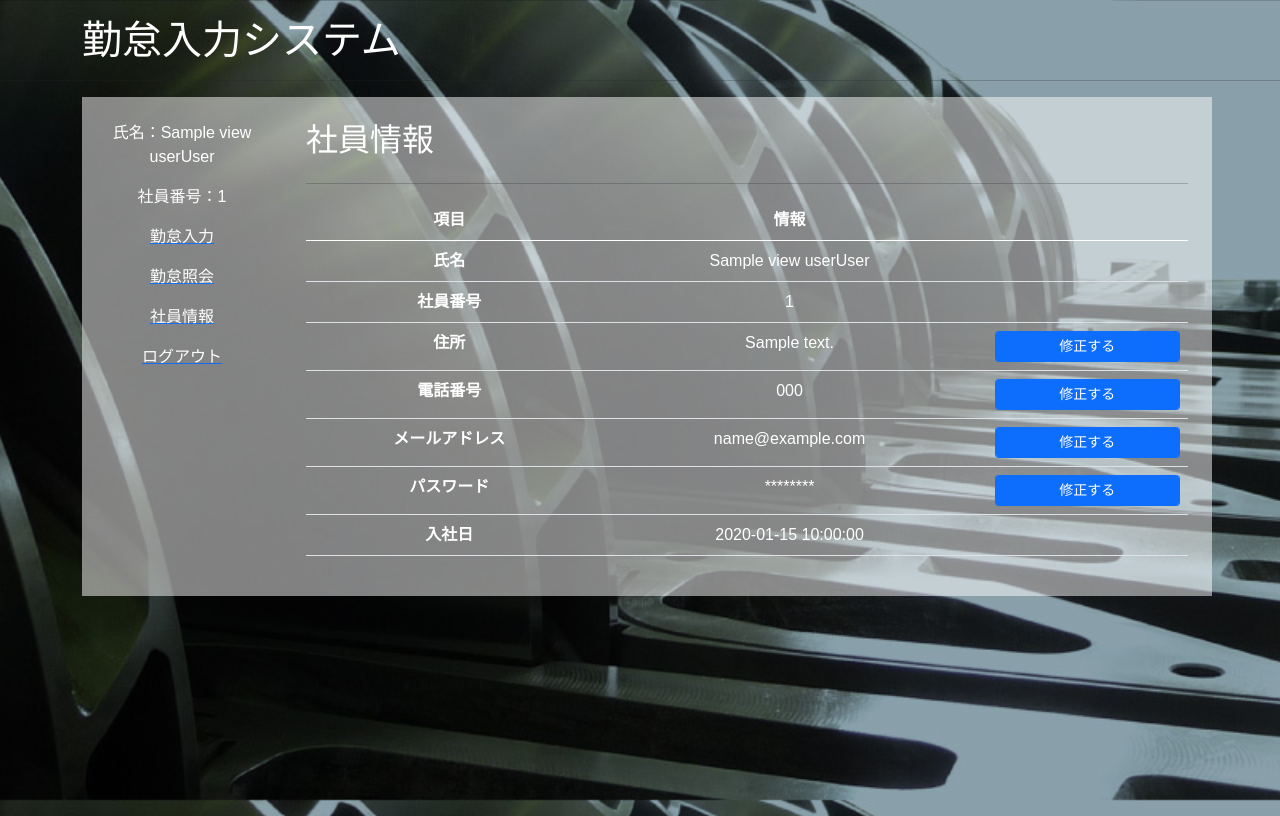
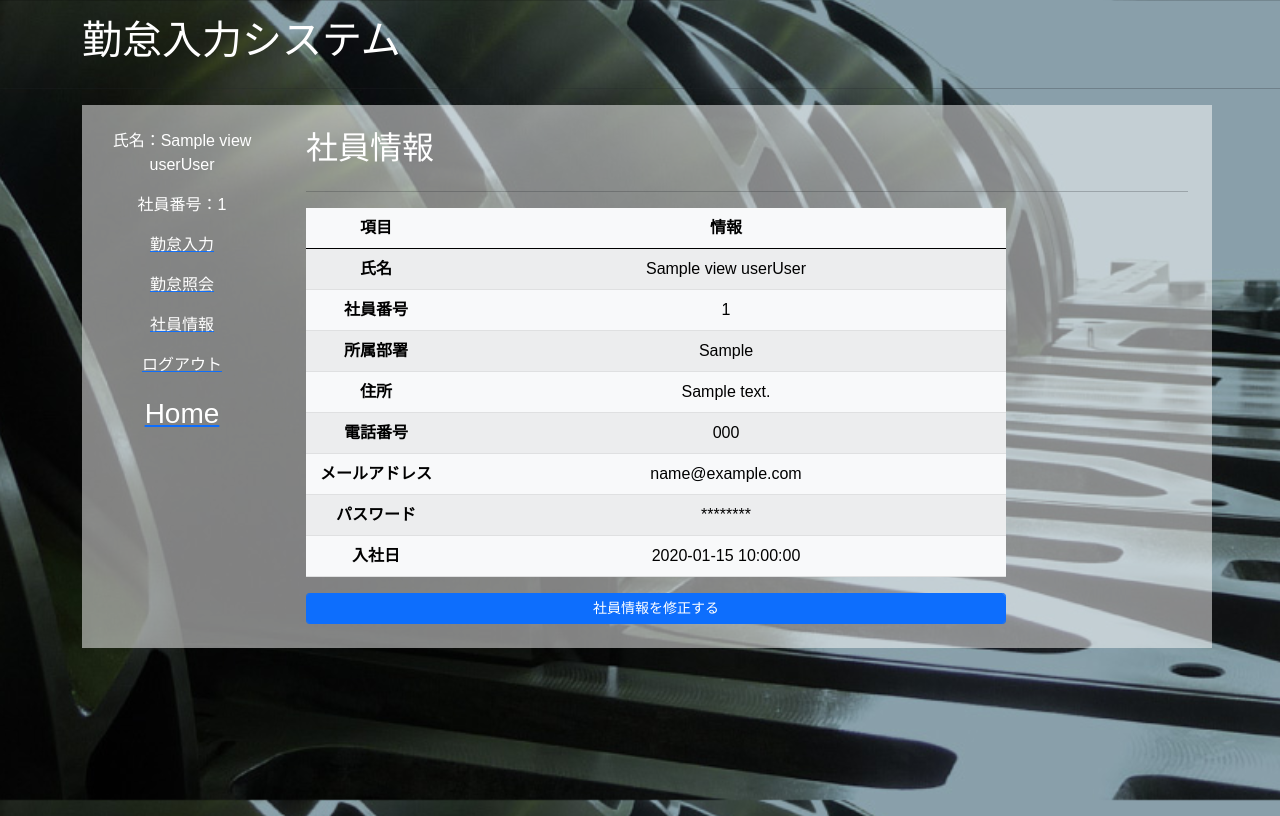
Before and after one commit to SoshiShoda/attend_rec, a PHP site: template Views/profile.php in a window 1280 px wide. Run offline with PHP 8.4, Linux system fonts and the light colour scheme; the template is opened without the code that fills it: most values are stand-ins (such as "Sample title", 1, 10 or a date in 2020); some libraries are stand-ins or nearby versions; some web fonts are replaced.

Commit message:
home/profile/sign-up/sign-in/sign-out実装

```diff
--- a/Views/common/header.php
+++ b/Views/common/header.php
@@ -1,4 +1,4 @@
-<header class="container mt-3 text-white">
+<header class="container d-flex mt-3 text-white">
         <h1>勤怠入力システム</h1>
 </header>
 <hr>
--- a/Views/common/sidebar.php
+++ b/Views/common/sidebar.php
@@ -7,23 +7,28 @@
             <p class="sidebar-text">社員番号：<?php echo htmlspecialchars($view_user['employee_id']); ?></p>
         </li>
         <li>
-            <a href="">
+            <a href="home.php">
                 <p class="sidebar-text">勤怠入力</p>
             </a>
         </li>
         <li>
-            <a href="">
+            <a href="record.php">
                 <p class="sidebar-text">勤怠照会</p>
             </a>
         </li>
         <li>
-            <a href="">
+            <a href="profile.php">
                 <p class="sidebar-text">社員情報</p>
             </a>
         </li>
         <li>
-            <a href="">
+            <a href="sign-out.php">
                 <p class="sidebar-text">ログアウト</p>
+            </a>
+        </li>
+        <li>
+            <a href="home.php">
+                <p class="sidebar-text fs-3">Home</p>
             </a>
         </li>
     </ul>
--- a/Views/profile.php
+++ b/Views/profile.php
@@ -13,99 +13,81 @@
             <h2 class="mb-4 text-white">社員情報</h2>
             <hr>
             <div class="table-box">
-                <table class="table text-white">
+                <table class="table table-light table-striped" style="width: 700px; min-width: 700px;">
                     <thead>
                         <tr class="text-center">
-                            <th scope="col">項目</th>
+                            <th scope="col" style="width: 20%;">項目</th>
                             <th scope="col">情報</th>
-                            <th scope="col"></th>
                         </tr>
                         </thead>
                         <tbody class="text-center" >
                         <tr>
                             <th scope="row">氏名</th>
                             <td><?php echo htmlspecialchars($view_user['family_name']); ?><?php echo htmlspecialchars($view_user['last_name']); ?></td>
-                            <td>
-                            </td>
                         </tr>
                         <tr>
                             <th scope="row">社員番号</th>
                             <td><?php echo htmlspecialchars($view_user['employee_id']); ?></td>
-                            <td>
-                            </td>
+                        </tr>
+                        <tr>
+                            <th scope="row">所属部署</th>
+                            <td><?php echo htmlspecialchars($view_user['belongs_to']); ?></td>
                         </tr>
                         <tr>
                             <th scope="row">住所</th>
                             <td><?php echo htmlspecialchars($view_user['address']); ?></td>
-                            <td>
-                                <form action="" method="post">
-                                    <button class="form-control btn btn-sm btn-primary" data-bs-toggle="modal" data-bs-target="#js-modal">修正する</button>
-                                </form>
-                            </td>
                         </tr>
                         <tr>
                             <th scope="row">電話番号</th>
                             <td><?php echo htmlspecialchars($view_user['tel']); ?></td>
-                            <td>
-                                <form action="" method="post">
-                                    <button class="form-control btn btn-sm btn-primary" data-bs-toggle="modal" data-bs-target="#js-modal">修正する</button>
-                                </form>
-                            </td>
                         </tr>
                         <tr>
                             <th scope="row">メールアドレス</th>
                             <td><?php echo htmlspecialchars($view_user['email']); ?></td>
-                            <td>
-                                <form action="" method="post">
-                                    <button class="form-control btn btn-sm btn-primary" data-bs-toggle="modal" data-bs-target="#js-modal">修正する</button>
-                                </form>
-                            </td>
                         </tr>
                         <tr>
                             <th scope="row">パスワード</th>
                             <td>********</td>
-                            <td>
-                                <form action="" method="post">
-                                    <button class="form-control btn btn-sm btn-primary" data-bs-toggle="modal" data-bs-target="#js-modal">修正する</button>
-                                </form>
-                            </td>
                         </tr>
                         <tr>
                             <th scope="row">入社日</th>
                             <td><?php echo htmlspecialchars($view_user['joined_at']); ?></td>
-                            <td>
-                            </td>
                         </tr>
+                    </tbody>
+                </table>
+            </div>
+            <button type="button" class="form-control btn btn-sm btn-primary" data-bs-toggle="modal" data-bs-target="#js-modal" style="width: 700px;">社員情報を修正する</button>
             <div class="modal fade" id="js-modal" tabindex="-1" aria-hidden="true" aria-labelledby="profile-modalLabel">
                     <div class="modal-dialog">
-                                <div class="modal-content">
+                        <div class="modal-content p-4">
                             <form action="profile.php" method="post">
                                 <div class="modal-header">
                                     <h5 class="modal-title">社員情報を編集</h5>
                                     <button class="btn-close" type="button" data-bs-dismiss="modal" aria-label="Close"></button>
                                 </div>
                                 <div class="modal-body">
-                                            <div>
                                         <p>氏名：<?php echo htmlspecialchars($view_user['family_name']); ?><?php echo htmlspecialchars($view_user['last_name']); ?></p>
                                         <p>社員番号：<?php echo htmlspecialchars($view_user['employee_id']); ?></p>
-                                            </div>
-                                            <div>>
-                                                <input type="text" class="form-control mb-4" name="address" value="<?php echo htmlspecialchars($view_user['address']); ?>" maxlength="255">
-                                                <input type="text" class="form-control mb-4" name="tel" value="<?php echo htmlspecialchars($view_user['tel']); ?>" maxlength="12">
-                                                <input type="email" class="form-control mb-4" name="email" value="<?php echo htmlspecialchars($view_user['email']); ?>" maxlength="255" required>
-                                                <input type="password" class="form-control mb-4" name="password" value="<?php echo htmlspecialchars($view_user['password']); ?>" maxlength="255" required>
-                                            </div>
+                                        <p class="text-danger">※変更する項目のみ入力してください。</p>
+                                        <span>所属部署</span>
+                                        <input type="text" class="form-control mb-3" name="belongs_to" value="" maxlength="255">
+                                        <span>住所</span>
+                                        <input type="text" class="form-control mb-3" name="address" value="" maxlength="255">
+                                        <span>電話番号</span>
+                                        <input type="text" class="form-control mb-3" name="tel" placeholder="" maxlength="12">
+                                        <span>メールアドレス</span>
+                                        <input type="email" class="form-control mb-3" name="email" placeholder="" maxlength="255">
+                                        <span>パスワード</span>
+                                        <input type="password" class="form-control mb-3" name="password" placeholder="" maxlength="255">
                                 </div>
                                 <div class="modal-footer">
-                                                <button class="btn btn-reverse" data-bs-dismiss="modal">キャンセル</button>
-                                                <button class="btn" type="submit">保存する</button>
+                                        <button class="btn btn-reverse btn-outline-primary" data-bs-dismiss="modal">キャンセル</button>
+                                        <button class="btn btn-primary" type="submit">保存する</button>
                                 </div>
                             </form>
                         </div>
                     </div>
                 </div>
-                    </tbody>
-                </table>
             </div>
         </main>
     </div>
--- a/Views/sign-in.php
+++ b/Views/sign-in.php
@@ -21,6 +21,7 @@
                     <input type="password" class="form-control my-3" name="password" placeholder="パスワード" required>
                     <button type="submit" class="btn btn-primary btn-lg my-3 w-100">ログイン</button>
                 </form>
+                <a href="sign-up.php" class="text-primary form-control text-decoration-none fs-5 bg-light">アカウント作成画面へ</a>
                 <p class="text-white">&copy;2022 xxx, Inc</p>
             </div>
         </div>
--- a/Views/style.css
+++ b/Views/style.css
@@ -23,6 +23,11 @@ body {
 }
 aside, main, .sign-in-box {
     background-color: rgba(255,255,255,0.5);
+}
+
+/* ヘッダー */
+.headerToHome {
+    font-size: xx-large;
 }
 
 /* ログイン画面 */
```
Also changed, not shown: Controllers/profile.php (+26 -0 lines), Controllers/sign-out.php (added, +10 -0 lines), Models/users.php (+6 -7 lines). Lines whose indentation alone changed are shown as unchanged.
